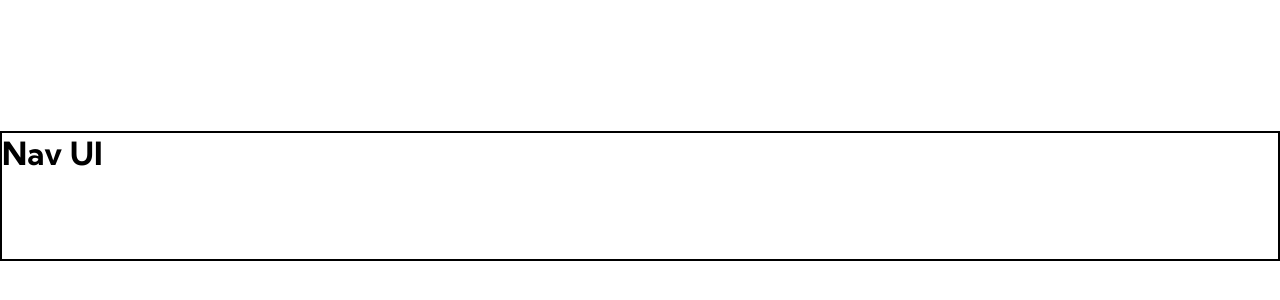
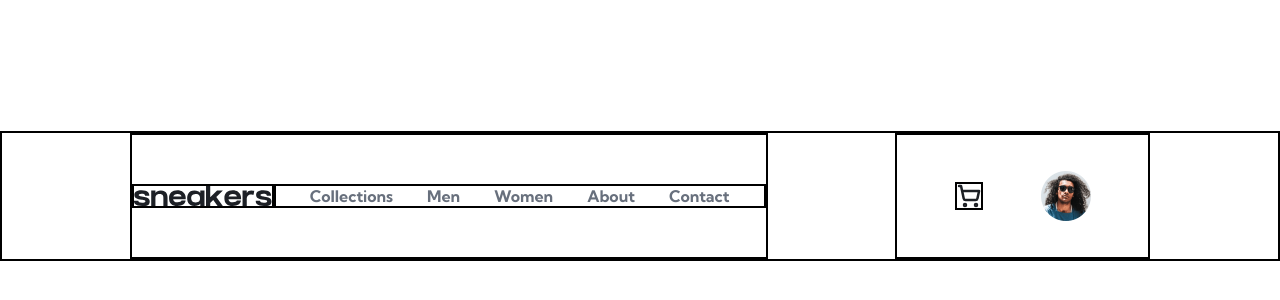
Before and after one commit to nonso01/14-fem-soln, a Vue app: page / in a window 1280 px wide. Shown: the part 204-504 px from the top of the page. Built offline with nearby package versions, Linux system fonts and the light colour scheme.

Commit message:
working on the nav component

```diff
--- a/index.html
+++ b/index.html
@@ -3,7 +3,6 @@
   <head>
     <meta charset="UTF-8" />
     <meta name="viewport" content="width=device-width, initial-scale=1.0" />
-
     <link rel="icon" type="image/png" sizes="32x32" href="/favicon-32x32.png" />
 
     <title>E-commerce product page | By Nonso Martin</title>
--- a/src/App.vue
+++ b/src/App.vue
@@ -11,6 +11,7 @@ const quantity = ref(0);
 const quantity_changed = ref(0);
 const total = computed(() => quantity_changed.value * price);
 const itemAdded = ref(false);
+const showCart = ref(false);
 
 function handlePlus() {
   quantity.value += 1;
@@ -36,6 +37,10 @@ function handleDeleteCart() {
 // function handleCheckout() {
 //   // for the cart ui
 // }
+
+function handleShowCart() {
+  showCart.value = !showCart.value;
+}
 </script>
 
 <template>
@@ -48,16 +53,14 @@ function handleDeleteCart() {
 
   <!-- <Added /> -->
 
-  <!-- <Cart
+  <!-- <Cart v-if="showCart"
     :added="itemAdded"
     :quantity="quantity_changed"
     :total="total"
     :handle-delete-cart="handleDeleteCart"
   /> -->
 
-  <Nav />
+  <Nav :handle-show-cart="handleShowCart" />
 </template>
 
-<style scoped>
-
-</style>
+<style scoped></style>
--- a/src/components/Nav.vue
+++ b/src/components/Nav.vue
@@ -1,16 +1,83 @@
-<script setup></script>
+<script setup>
+import { ShoppingCart } from "lucide-vue-next";
+
+const props = defineProps({
+  handleShowCart: Function,
+  quantity: Number,
+});
+const list = ["Collections", "Men", "Women", "About", "Contact"];
+</script>
 
 <template>
   <!-- media queries -->
-  <div class="nav bd">
-    <h1>Nav UI</h1>
+  <div class="nav flex bd">
+    <div class="l flex center bd">
+      <div class="logo flex center bd">
+        <img src="/logo.svg" alt="logo icon" />
+      </div>
+      <div class="links flex bd">
+        <span class="nav-items transition" v-for="item in list">
+          {{ item }}</span
+        >
+      </div>
+    </div>
+    <div class="i flex center bd">
+      <div class="bd cart flex center" @click="handleShowCart">
+        <ShoppingCart stroke="var(--very-dark-blue)" stroke-width="2.5" />
+      </div>
+      <div class="pfp flex center transition" @click="handleShowCart">
+        <img src="/image-avatar.png" alt="user profile" />
+      </div>
+    </div>
   </div>
 </template>
 
 <style scoped>
 .nav {
-    width: 100dvw;
-    height: 130px;
+  position: relative;
+  width: 100dvw;
+  height: 130px;
+  justify-content: space-evenly;
+
+  .l {
+    width: 50%;
+    justify-content: space-between;
+
+    .links {
+      width: 80%;
+      justify-content: space-evenly;
+
+      .nav-items {
+        color: var(--dark-grayish-blue);
+        font-weight: bold;
+        &:hover {
+          color: var(--very-dark-blue);
+        }
+      }
+    }
+  }
+
+  .i {
+    width: 20%;
+    justify-content: space-evenly;
+
+    .pfp {
+      outline: 3px solid transparent;
+      outline-offset: 4px;
+      width: 3.125rem;
+      aspect-ratio: 1;
+      border-radius: 50%;
+
+      &:hover {
+        outline-color: var(--orange);
+      }
+
+      img {
+        width: 100%;
+        height: 100%;
+      }
+    }
+  }
 }
 /* @media screen and (max-width: 500px) {} */
 </style>
--- a/src/style.css
+++ b/src/style.css
@@ -34,6 +34,14 @@ html {
   transition-duration: 300ms;
 }
 
+img {
+  /* object-fit: contain; */
+}
+
+.transition {
+  transition-duration: 200ms;
+}
+
 .flex {
   display: flex;
   &.column {
```
